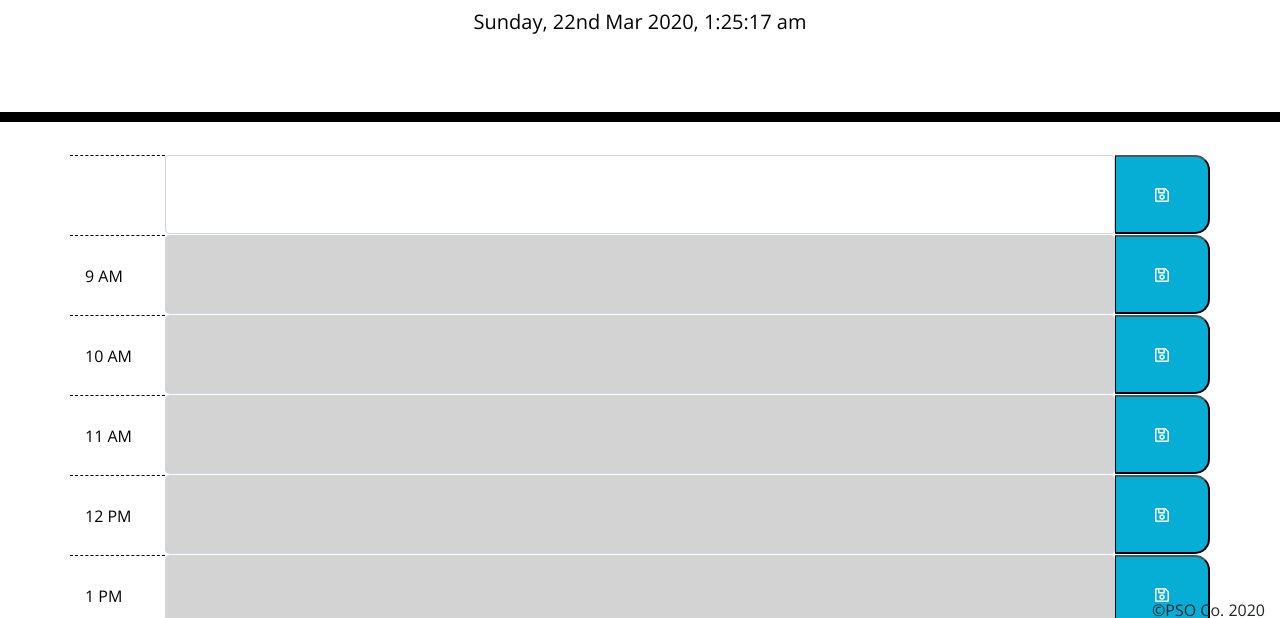
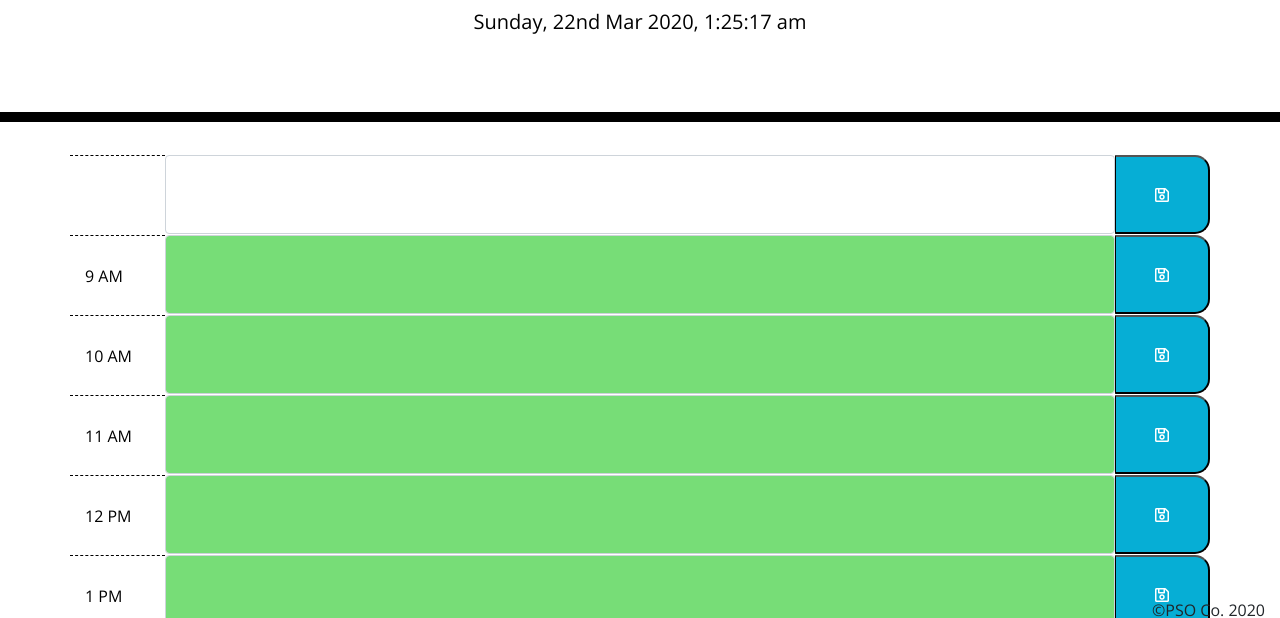
Before and after one commit to a1718367/day_planner, a plain HTML site: page index.html in a window 1280 px wide. Shown: the part 182-800 px from the top of the page. Drawn offline with nearby package versions, Linux system fonts and the light colour scheme.

Commit message:
colorlogic

```diff
--- a/index.html
+++ b/index.html
@@ -32,9 +32,9 @@
       <!-- Timeblocks go here -->
 
       <div class="row">
-        <div class="col-1 hour"></div>
-        <textarea class="col-10 form-control description" rows="1"></textarea>
-        <button class="col-1 saveBtn"><i class="far fa-save"></i></button>
+        <div class="col-2 col-lg-1 hour"></div>
+        <textarea class="col-8 col-lg-10 form-control description" rows="1"></textarea>
+        <button class="col-2 col-lg-1 saveBtn"><i class="far fa-save"></i></button>
 
       </div>
 
--- a/script.js
+++ b/script.js
@@ -9,25 +9,26 @@ $(document).ready(function(){
 })
 
 var schedule=[
-    {time: "9 AM", event:"", hour:"09:00"},
-    {time: "10 AM", event:"", hour:"10:00"},
-    {time: "11 AM", event:"", hour:"11:00"},
-    {time: "12 PM", event:"", hour:"12:00"},
-    {time: "1 PM", event:"", hour:"13:00"},
-    {time: "2 PM", event:"", hour:"14:00"},
-    {time: "3 PM", event:"", hour:"15:00"},
-    {time: "4 PM", event:"", hour:"16:00"},
-    {time: "5 PM", event:"", hour:"17:00"}
+    {time: "9 AM", event:"", hour:"9"},
+    {time: "10 AM", event:"", hour:"10"},
+    {time: "11 AM", event:"", hour:"11"},
+    {time: "12 PM", event:"", hour:"12"},
+    {time: "1 PM", event:"", hour:"13"},
+    {time: "2 PM", event:"", hour:"14"},
+    {time: "3 PM", event:"", hour:"15"},
+    {time: "4 PM", event:"", hour:"16"},
+    {time: "5 PM", event:"", hour:"17"}
 ];
 
 function addblock(){
     for(i=0;i<schedule.length;i++){
         var slothour = schedule[i].time;
-        var blockcolor = colorcode(i);
-        var entryrow = $('<div class="row"></div>');
-        var slotname = $('<div class="col-1 hour"></div>').text(slothour);
-        var texta = $('<textarea class="col-10 form-control '+ blockcolor +' description rows="1">');
-        var savebtn = $('<button class="col-1 saveBtn"><i class="far fa-save"></i></button>')
+        var hourblock = schedule[i].hour;
+        var blockcolor = colorMe(hourblock);
+        var entryrow = $('<div class="row"'+ "id="+i+">");
+        var slotname = $('<div class="col-2 col-lg-1 hour"></div>').text(slothour);
+        var texta = $('<textarea class="col-8 col-lg-10 form-control '+ blockcolor +' description rows="1">');
+        var savebtn = $('<button class="col-2 col-lg-1 saveBtn"><i class="far fa-save"></i></button>')
 
         $('#start').append(entryrow);
         entryrow.append(slotname);
@@ -38,14 +39,21 @@ function addblock(){
 }
 
 
-function colorcode(i){
-    var q = moment().format('H A');
-    var w = schedule[i].hour;
+function colorMe(time){
+var x = new Date();
+var y = x.getHours()
+var z = parseInt(time)
+if(y === z){return "present"}
+else if (y > z){return "past"}
+else if (y < z){return "future"}
+}
 
-    if(moment(w,'H A').isBefore(q)===true){
-        return "future"
-    }else if(moment(w,'H A').isSame(q)===true){
-        return "present"
-    }else{return "past"}
+
+function colorcode(time){
+    var hnow = moment()
+    var hslot = moment(time, 'H A')
+    if(hnow.isBefore(hslot)){return "future"}
+    else if(hnow.isSame(hslot)){return "present"}
+    else if(hnow.isAfter(hslot)){return "past"}
 
 }
--- a/style.css
+++ b/style.css
@@ -69,7 +69,7 @@ textarea{
 }
 
 .saveBtn i:hover {
-  font-size: 20px;
+  font-size: 50px;
   transition: all .3s ease-in-out;
 }
 
```
